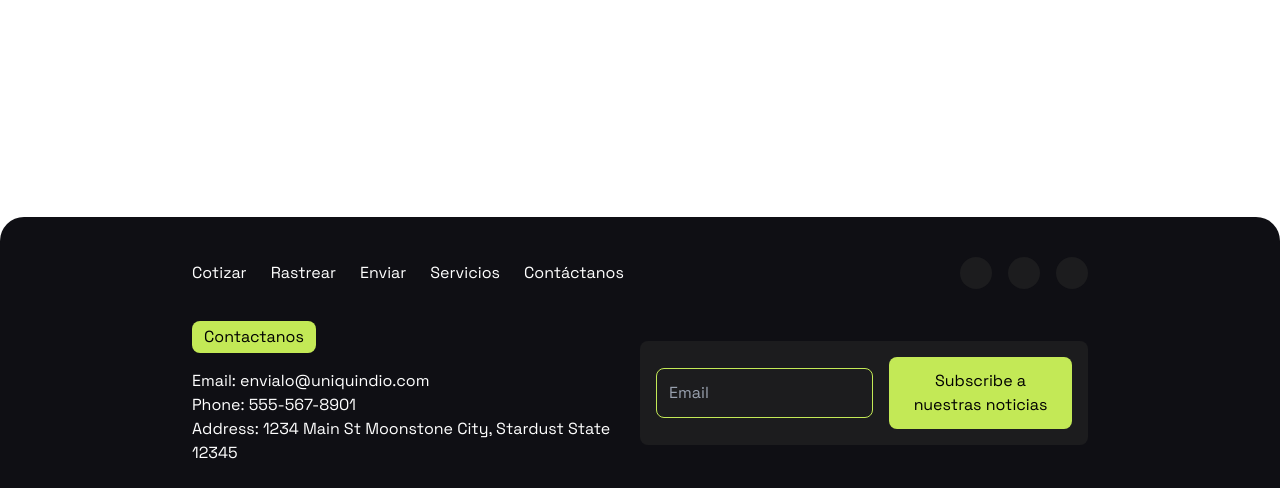
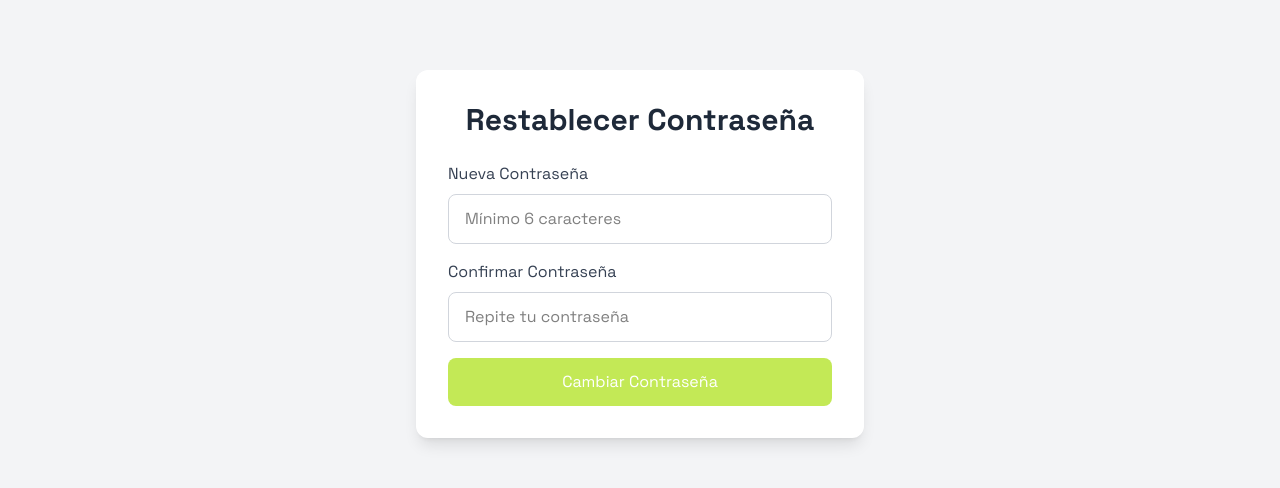
Before and after one commit to William19D/movix, a React (Vite) app: page /reset-password in a window 1280 px wide. Shown: the part 226-714 px from the top of the page. Built offline with nearby package versions, Linux system fonts and the light colour scheme; no server answers.

Commit message:
ForgotPassword and change

```diff
--- a/src/pages/ForgotPassword/ForgotPassword.tsx
+++ b/src/pages/ForgotPassword/ForgotPassword.tsx
@@ -1,33 +1,115 @@
 import React, { useState } from 'react';
+import { auth } from '../../firebase';
+import { sendPasswordResetEmail } from 'firebase/auth';
+import { motion, AnimatePresence } from 'framer-motion';
+import { useNavigate } from 'react-router-dom';
 
 const ForgotPassword: React.FC = () => {
   const [email, setEmail] = useState<string>('');
+  const [loading, setLoading] = useState<boolean>(false);
+  const [message, setMessage] = useState<{ text: string; type: 'success' | 'error' } | null>(null);
+  const [isModalOpen, setIsModalOpen] = useState<boolean>(false);
+  const navigate = useNavigate();
 
-  const handleSubmit = (e: React.FormEvent) => {
+  const handleSubmit = async (e: React.FormEvent) => {
     e.preventDefault();
-    // Aquí puedes manejar el envío del correo para restablecer la contraseña
-    console.log('Correo enviado a:', email);
+    setLoading(true);
+    setMessage(null);
+
+    try {
+      await sendPasswordResetEmail(auth, email);
+      setMessage({
+        text: 'Correo de recuperación enviado. Revisa tu bandeja de entrada.',
+        type: 'success'
+      });
+      setIsModalOpen(true);
+      setEmail('');
+    } catch (error: any) {
+      let errorMessage = 'Error al enviar el correo de recuperación';
+      if (error.code === 'auth/user-not-found') {
+        errorMessage = 'No existe una cuenta con este correo electrónico';
+      }
+      setMessage({
+        text: errorMessage,
+        type: 'error'
+      });
+      setIsModalOpen(true);
+    } finally {
+      setLoading(false);
+    }
   };
 
   return (
-    <div className="min-h-screen flex items-center justify-center bg-gray-100">
-      {/* Aumentamos el tamaño del contenedor */}
-      <div className="bg-white p-12 rounded-xl shadow-md w-full max-w-2xl">
-        <h1 className="text-4xl font-bold text-gray-800 flex items-center gap-2">
+    <div className="min-h-screen flex items-center justify-center bg-gray-100 p-4">
+      {/* Modal para mostrar mensajes */}
+      <AnimatePresence>
+        {isModalOpen && (
+          <div className="fixed inset-0 z-50 flex items-center justify-center p-4">
+            {/* Fondo semitransparente */}
+            <motion.div
+              initial={{ opacity: 0 }}
+              animate={{ opacity: 1 }}
+              exit={{ opacity: 0 }}
+              className="absolute inset-0 bg-black/30 backdrop-blur-sm"
+              onClick={() => {
+                setIsModalOpen(false);
+                if (message?.type === 'success') {
+                  navigate('/login');
+                }
+              }}
+            />
+
+            {/* Contenido del modal */}
+            <motion.div
+              initial={{ scale: 0.9, opacity: 0 }}
+              animate={{ scale: 1, opacity: 1 }}
+              exit={{ scale: 0.9, opacity: 0 }}
+              className="relative bg-white p-6 rounded-xl shadow-xl w-full max-w-md"
+            >
+              <h3 className={`text-xl font-bold mb-3 ${
+                message?.type === 'success' ? 'text-green-600' : 'text-red-600'
+              }`}>
+                {message?.type === 'success' ? 'Éxito' : 'Error'}
+              </h3>
+              <p className="text-gray-700 mb-5">{message?.text}</p>
+              <button
+                onClick={() => {
+                  setIsModalOpen(false);
+                  if (message?.type === 'success') {
+                    navigate('/login');
+                  }
+                }}
+                className={`w-full py-2 rounded-lg transition ${
+                  message?.type === 'success'
+                    ? 'bg-[#C3E956] text-black hover:bg-[#B3D946]'
+                    : 'bg-red-100 text-red-600 hover:bg-red-200'
+                }`}
+              >
+                Cerrar
+              </button>
+            </motion.div>
+          </div>
+        )}
+      </AnimatePresence>
+
+      <div className="bg-white p-8 md:p-12 rounded-xl shadow-md w-full max-w-2xl">
+        <h1 className="text-3xl md:text-4xl font-bold text-gray-800 flex items-center gap-2">
           <span role="img" aria-label="lock">
             🔒
           </span>
           ¿Olvidaste tu <span className="text-[#C3E956]">contraseña</span>?
         </h1>
-        <p className="text-gray-600 mt-4 text-lg">
+
+        <p className="text-gray-600 mt-4 text-base md:text-lg">
           <span role="img" aria-label="email">
             📧
           </span>
           Ingresa tu correo electrónico. Te enviaremos un enlace con instrucciones para restablecer tu contraseña.
         </p>
+
         <form onSubmit={handleSubmit} className="mt-8">
           <div className="mb-6">
-            <label htmlFor="email" className="block text-gray-700 font-medium mb-2 text-lg">
+            <label htmlFor="email" className="block text-gray-700 font-medium mb-2 text-base md:text-lg">
               Correo Electrónico
             </label>
             <input
@@ -40,19 +122,27 @@ const ForgotPassword: React.FC = () => {
               required
             />
           </div>
-          <p className="text-base text-gray-500 mb-6">
-            ¿Recordaste tu contraseña?{' '}
-            <a href="/login" className="text-[#C3E956] hover:underline">
-              Inicia sesión aquí
-            </a>
-          </p>
+
           <button
             type="submit"
-            className="w-full bg-[#C3E956] text-white py-3 px-6 rounded-lg hover:bg-[#a9c84a] transition text-lg"
+            disabled={loading}
+            className={`w-full bg-[#C3E956] text-white py-3 px-6 rounded-lg hover:bg-[#a9c84a] transition text-base md:text-lg ${
+              loading ? 'opacity-50 cursor-not-allowed' : ''
+            }`}
           >
-            Recuperar Contraseña
+            {loading ? 'Enviando...' : 'Recuperar Contraseña'}
           </button>
         </form>
+
+        <p className="text-base text-gray-500 mt-6 text-center">
+          ¿Recordaste tu contraseña?{' '}
+          <button
+            onClick={() => navigate('/login')}
+            className="text-[#C3E956] hover:underline font-medium"
+          >
+            Inicia sesión aquí
+          </button>
+        </p>
       </div>
     </div>
   );
--- /dev/null
+++ b/src/pages/ForgotPassword/ResetPassword.tsx
@@ -0,0 +1,137 @@
+import React, { useState } from 'react';
+import { auth } from '../../firebase';
+import { confirmPasswordReset, verifyPasswordResetCode } from 'firebase/auth';
+import { useNavigate, useSearchParams } from 'react-router-dom';
+import { motion } from 'framer-motion';
+
+const ResetPassword: React.FC = () => {
+  const [newPassword, setNewPassword] = useState('');
+  const [confirmPassword, setConfirmPassword] = useState('');
+  const [loading, setLoading] = useState(false);
+  const [error, setError] = useState<string | null>(null);
+  const [success, setSuccess] = useState(false);
+  const [searchParams] = useSearchParams();
+  const navigate = useNavigate();
+  const oobCode = searchParams.get('oobCode');
+
+  const handleSubmit = async (e: React.FormEvent) => {
+    e.preventDefault();
+
+    if (!oobCode) {
+      setError('Código de recuperación no válido');
+      return;
+    }
+
+    if (newPassword !== confirmPassword) {
+      setError('Las contraseñas no coinciden');
+      return;
+    }
+
+    if (newPassword.length < 6) {
+      setError('La contraseña debe tener al menos 6 caracteres');
+      return;
+    }
+
+    setLoading(true);
+    setError(null);
+
+    try {
+      // Verificar el código de reseteo
+      await verifyPasswordResetCode(auth, oobCode);
+
+      // Cambiar la contraseña
+      await confirmPasswordReset(auth, oobCode, newPassword);
+
+      setSuccess(true);
+      setTimeout(() => {
+        navigate('/login');
+      }, 2000);
+    } catch (err: any) {
+      let errorMessage = 'Error al restablecer la contraseña';
+      if (err.code === 'auth/expired-action-code') {
+        errorMessage = 'El enlace ha expirado. Solicita uno nuevo.';
+      } else if (err.code === 'auth/invalid-action-code') {
+        errorMessage = 'El enlace no es válido. Solicita uno nuevo.';
+      } else if (err.code === 'auth/weak-password') {
+        errorMessage = 'La contraseña es demasiado débil.';
+      }
+      setError(errorMessage);
+    } finally {
+      setLoading(false);
+    }
+  };
+
+  return (
+    <div className="min-h-screen flex items-center justify-center bg-gray-100 p-4">
+      <motion.div
+        initial={{ opacity: 0, y: 20 }}
+        animate={{ opacity: 1, y: 0 }}
+        transition={{ duration: 0.5 }}
+        className="bg-white p-8 rounded-xl shadow-lg w-full max-w-md backdrop-blur-sm bg-opacity-90"
+      >
+        <h1 className="text-2xl md:text-3xl font-bold text-gray-800 mb-6 text-center">
+          Restablecer Contraseña
+        </h1>
+
+        {success ? (
+          <div className="text-center">
+            <div className="text-green-500 mb-4 text-lg">
+              Contraseña actualizada correctamente
+            </div>
+            <p className="text-gray-600">
+              Redirigiendo al inicio de sesión...
+            </p>
+          </div>
+        ) : (
+          <form onSubmit={handleSubmit} className="space-y-4">
+            {error && (
+              <div className="bg-red-100 text-red-600 p-3 rounded-lg">
+                {error}
+              </div>
+            )}
+
+            <div>
+              <label className="block text-gray-700 mb-2">
+                Nueva Contraseña
+              </label>
+              <input
+                type="password"
+                value={newPassword}
+                onChange={(e) => setNewPassword(e.target.value)}
+                className="w-full px-4 py-3 border border-gray-300 rounded-lg focus:outline-none focus:ring-2 focus:ring-[#C3E956]"
+                placeholder="Mínimo 6 caracteres"
+                required
+              />
+            </div>
+
+            <div>
+              <label className="block text-gray-700 mb-2">
+                Confirmar Contraseña
+              </label>
+              <input
+                type="password"
+                value={confirmPassword}
+                onChange={(e) => setConfirmPassword(e.target.value)}
+                className="w-full px-4 py-3 border border-gray-300 rounded-lg focus:outline-none focus:ring-2 focus:ring-[#C3E956]"
+                placeholder="Repite tu contraseña"
+                required
+              />
+            </div>
+
+            <button
+              type="submit"
+              disabled={loading}
+              className={`w-full bg-[#C3E956] text-white py-3 px-6 rounded-lg hover:bg-[#a9c84a] transition ${
+                loading ? 'opacity-50 cursor-not-allowed' : ''
+              }`}
+            >
+              {loading ? 'Procesando...' : 'Cambiar Contraseña'}
+            </button>
+          </form>
+        )}
+      </motion.div>
+    </div>
+  );
+};
+
+export default ResetPassword;
--- a/src/routes/AppRoutes.tsx
+++ b/src/routes/AppRoutes.tsx
@@ -18,6 +18,8 @@ import Profile from "../pages/User/Profile/Profile"
 import Dashboard from "../pages/User/Dashboard/Dashboard";
 import Rastrear from "../pages/Rastrear/Rastrear";
 import ForgotPassword from "../pages/ForgotPassword/ForgotPassword";
+import ResetPassword from "../pages/ForgotPassword/ResetPassword";
+
 
 const AppContent: React.FC = () => {
   const location = useLocation();
@@ -76,8 +78,7 @@ const AppContent: React.FC = () => {
           <Route path="/profile" element={<Profile />} />
           <Route path="/rastrear" element={<Rastrear />} />
           <Route path="/forgot-password" element={<ForgotPassword />} />
-          <Route path="/rastrear" element={<Rastrear />} />
-          <Route path="/forgot-password" element={<ForgotPassword />} />
+          <Route path="/reset-password" element={<ResetPassword />} />
           {/* Add more routes as needed */}
         </Routes>
       </div>
```
